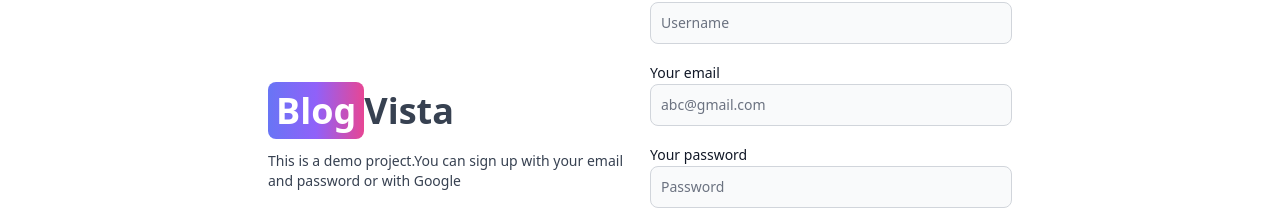
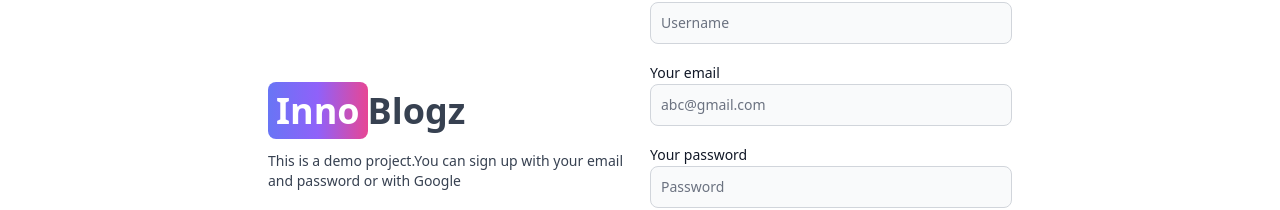
Before and after one commit to rithvikreddybasani/BlogVista, a React (Vite) app in the folder client/: page /sign-up in a window 1280 px wide. Shown: the part 178-388 px from the top of the page. Built offline with nearby package versions, Linux system fonts and the light colour scheme.

Commit message:
Update SignUp.jsx

```diff
--- a/client/src/pages/SignUp.jsx
+++ b/client/src/pages/SignUp.jsx
@@ -51,9 +51,9 @@ const SignUp = () => {
         <div className="flex-1">
           <Link to={"/"} className="font-bold dark:text-white text-4xl">
             <span className="px-2 py-1 bg-gradient-to-r from-indigo-500 via-purple-500 to-pink-500 rounded-lg text-white">
-              Blog
+              Inno
             </span>
-            Vista
+            Blogz
           </Link>
           <p className="text-sm mt-5">
             This is a demo project.You can sign up with your email and password
```
